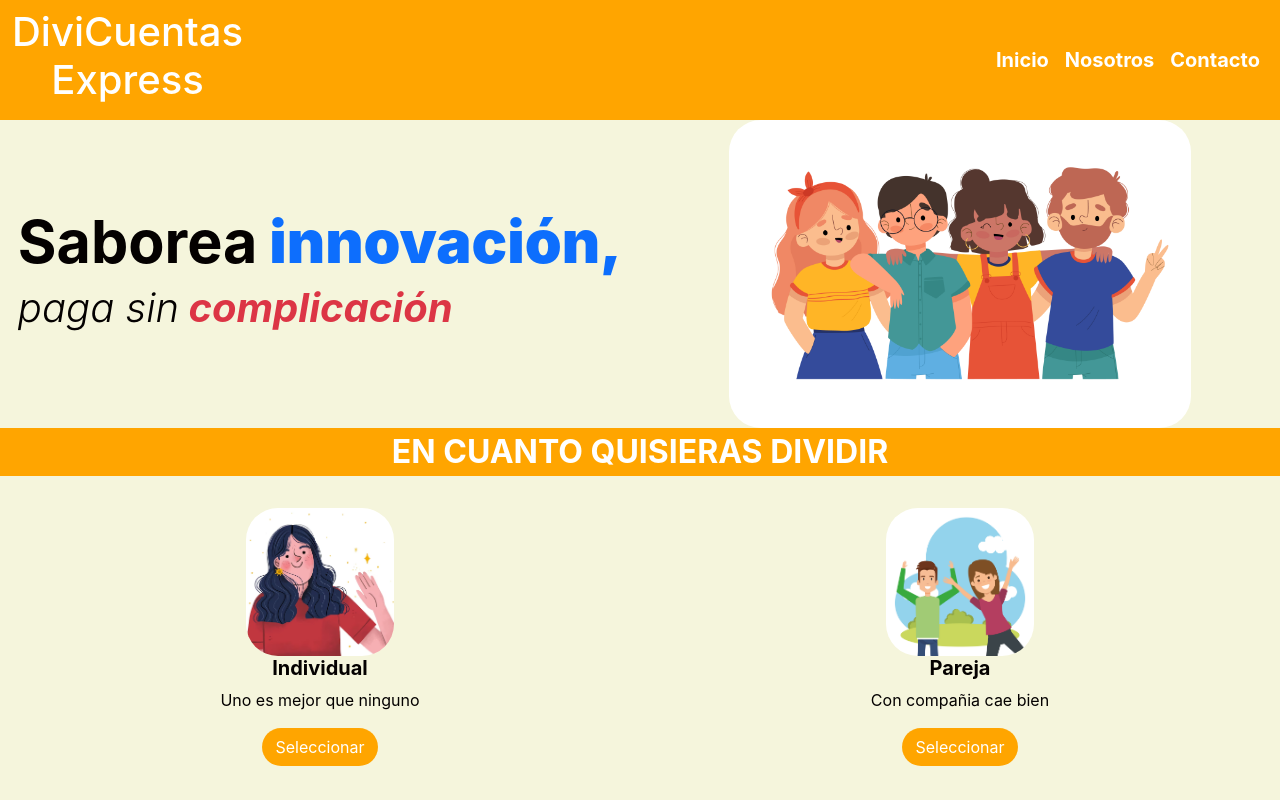
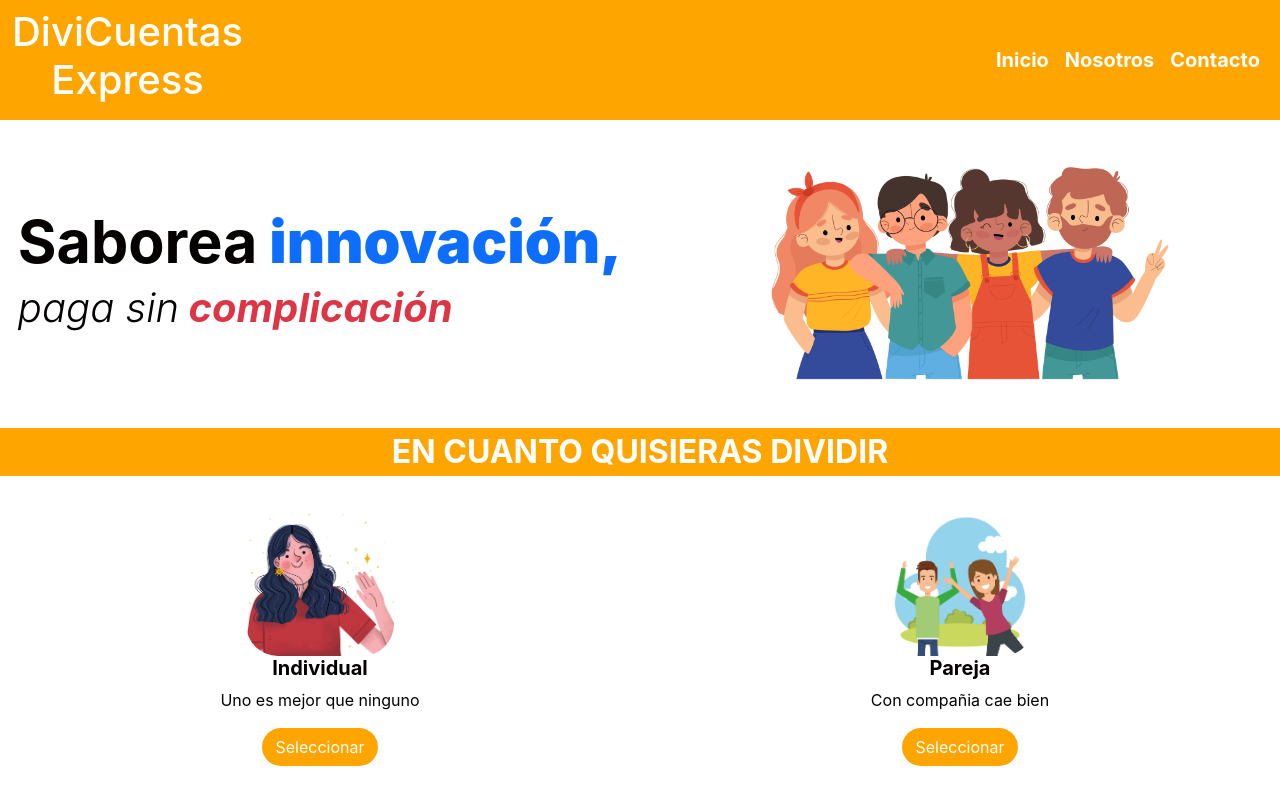
Before and after one commit to Diego503jr/DiviCuentas-Express, a React (Create React App) app: page / in a window 1280 px wide. Built offline with nearby package versions, Linux system fonts and the light colour scheme.

Commit message:
Cambiando fondo

```diff
--- a/src/App.css
+++ b/src/App.css
@@ -1,4 +1,3 @@
 .App {
   height: 100vh;
-  background-color: #f5f5dc;
 }
```
